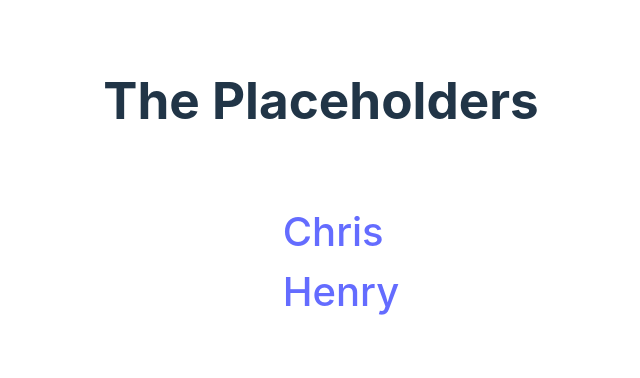
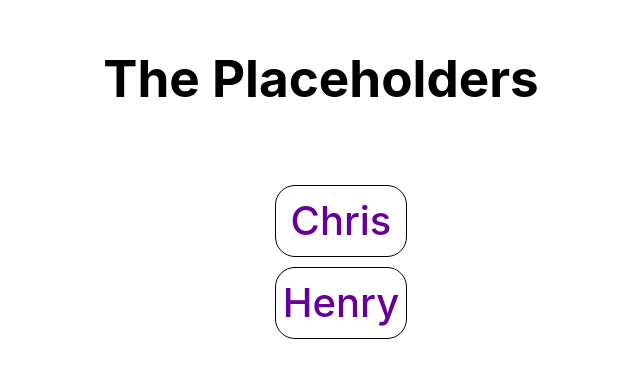
Before and after one commit to Old-Lai/theplaceholders, a React (Vite) app: page / in a window 1280 px wide. Shown: the part 200-578 px from the top of the page, without its empty margins (319-959 px from the left). Built offline with nearby package versions, Linux system fonts and the light colour scheme.

Commit message:
dark mode begins

```diff
--- a/src/App.jsx
+++ b/src/App.jsx
@@ -2,9 +2,12 @@ import React from 'react';
 import ReactDOM from 'react-dom';
 import { BrowserRouter, Routes, Route } from 'react-router-dom';
 import { MenuPage, ChrisPage, HenryPage, NotFoundPage } from './pages';
-
+import './styles/theme.css';
+import  useDarkMode  from './components/useDarkMode'
 function App() {
+  const [theme] = useDarkMode();
   return (
+    <div className={theme}>
     <BrowserRouter>
       <Routes>
         <Route path="/" element={<MenuPage />} />
@@ -13,10 +16,10 @@ function App() {
         <Route path="*" element={<NotFoundPage />} />
       </Routes>
     </BrowserRouter>
+    </div>
   );
 }
 
-ReactDOM.render(<App />, document.getElementById('root'));
 
 
 export default App;
--- /dev/null
+++ b/src/components/useDarkMode.jsx
@@ -0,0 +1,32 @@
+
+import { useState, useEffect } from 'react';
+
+const useDarkMode = () => {
+    const [theme, setTheme] = useState('light');
+
+    useEffect(() => {
+      const prefersDarkMode = window.matchMedia('(prefers-color-scheme: dark)').matches;
+
+      if (prefersDarkMode) {
+        setTheme('dark');
+        console.log('dark mode')
+      } else {
+        setTheme('light');
+        console.log('light mode')
+      }
+
+      const listener = e => {
+        setTheme(e.matches ? 'dark' : 'light');
+      };
+
+      window.matchMedia('(prefers-color-scheme: dark)').addListener(listener);
+
+      return () => {
+        window.matchMedia('(prefers-color-scheme: dark)').removeListener(listener);
+      };
+    }, []);
+
+    return [theme, setTheme];
+  };
+
+  export default useDarkMode;
--- a/src/pages/MenuPage.jsx
+++ b/src/pages/MenuPage.jsx
@@ -5,7 +5,7 @@ function MenuPage() {
     <div className='menuBody'>
       <h1>The Placeholders</h1>
       <ul className='menuLinks'>
-        <li><a href="/chris">Chris</a></li>
+        <li className='chrisButton'><a href="/chris">Chris</a></li>
         <li><a href="/henry">Henry</a></li>
       </ul>
     </div>
--- a/src/styles/MenuPage.sass
+++ b/src/styles/MenuPage.sass
@@ -7,8 +7,24 @@
     width: 100vw
 
 .menuLinks
+
     display: flex
     flex-direction: column
     font-size: 2.5rem
     list-style: none
     text-decoration: none
+
+.menuLinks li a
+  border: 1px solid #000000
+  border-radius: 20px
+  display: flex
+  color: #660099
+  text-align: center
+  width: 120px
+  padding: 5px
+  margin: 5px
+  display: inline-block
+  transition: transform 0.3s ease
+
+.menuLinks li a:hover
+    transform: scale(1.1)
--- /dev/null
+++ b/src/styles/theme.css
@@ -0,0 +1,14 @@
+:root {
+    --background-color: #fff;
+    --text-color: #000;
+  }
+
+.dark {
+    --background-color: #000;
+    --text-color: #fff;
+  }
+
+  body {
+    background-color: var(--background-color);
+    color: var(--text-color);
+  }
```
